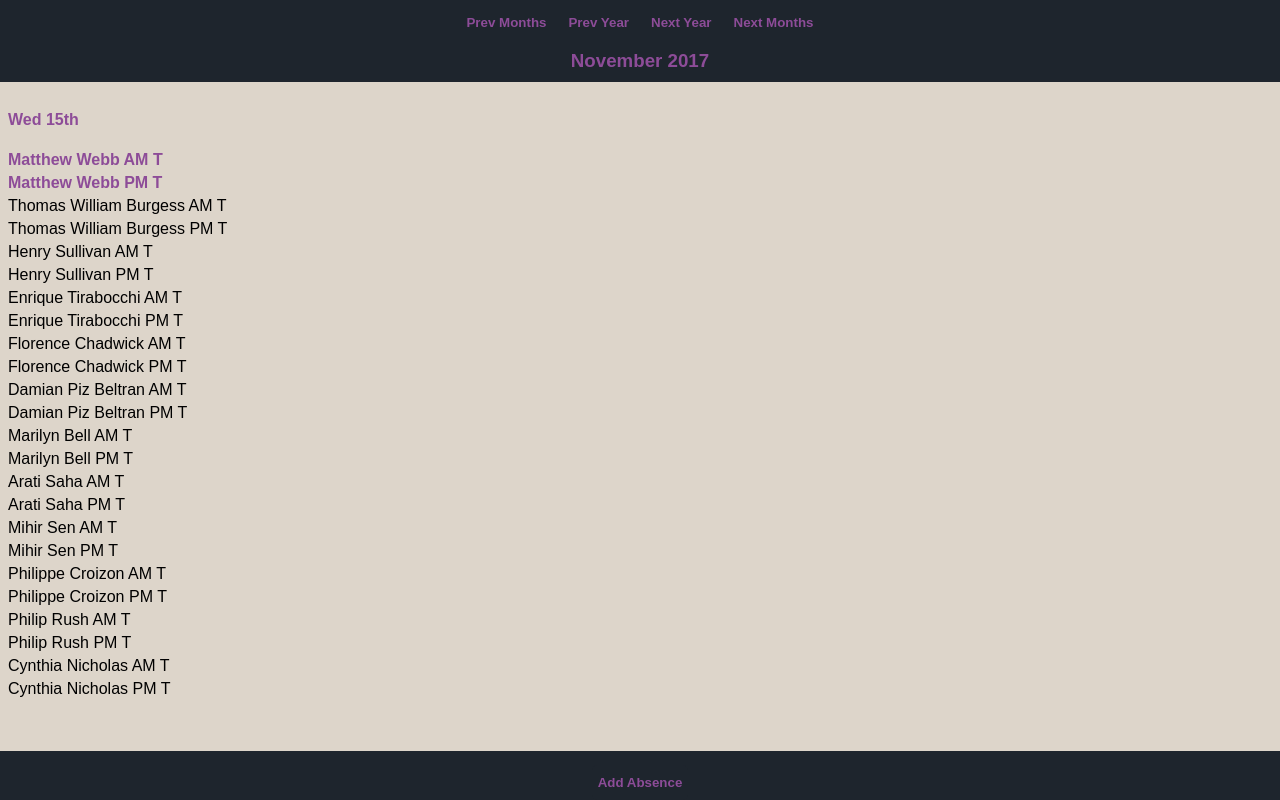
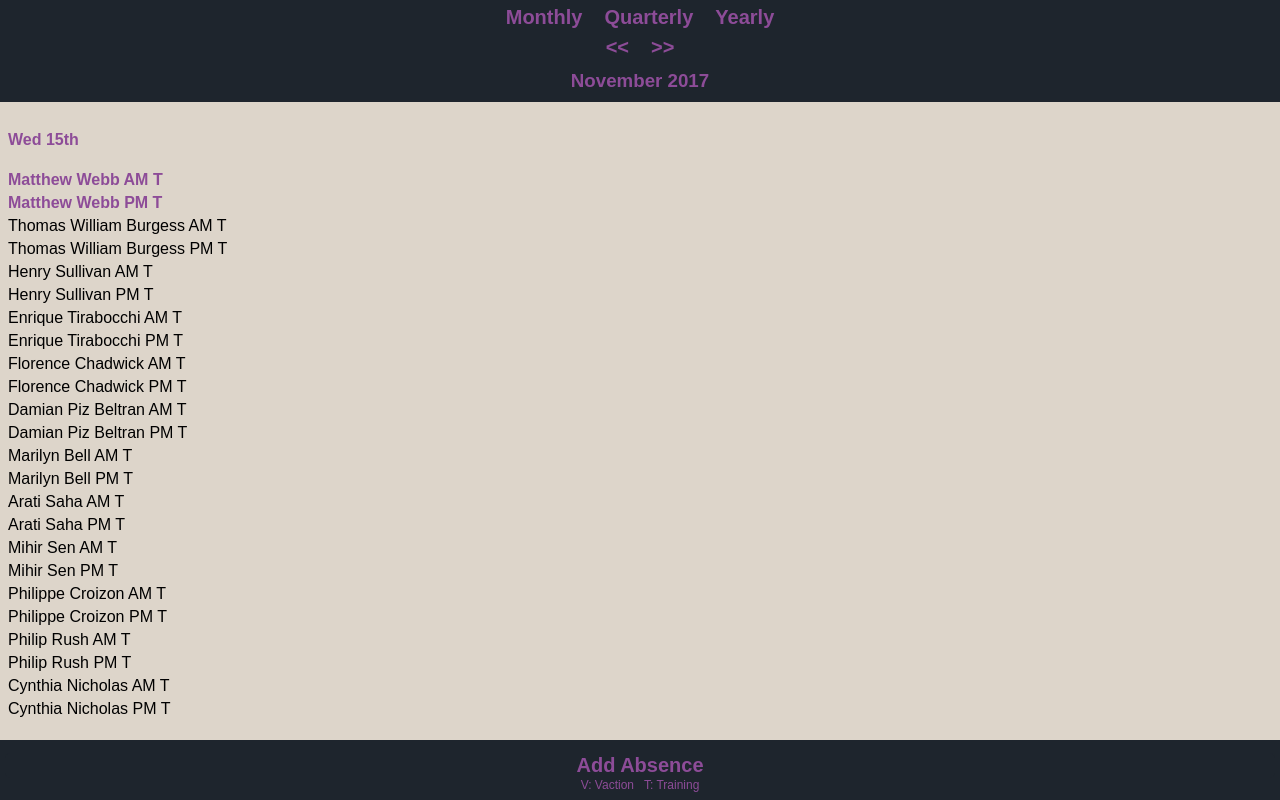
Before and after one commit to CJHunter91/absentee_manager, a React (Create React App) app: page / in a window 1280 px wide. Shown: the top 800 px of the page. Built offline with nearby package versions, Linux system fonts and the light colour scheme.

Commit message:
adds months to render option

```diff
--- a/src/App.css
+++ b/src/App.css
@@ -1,6 +1,6 @@
 body{
 	background-color: #DDD5CA;
-	margin-top: 40px;
+	margin-top: 60px;
 }
 
 h4{
@@ -64,21 +64,38 @@ ul, li{
 #fixed-absence{
 	position: fixed;
 	display: flex;
+	flex-direction: column;
 	justify-content: center;
 	bottom: 0px;
-	height: 40px;
+	height: 60px;
+	width: 100%;
+	background-color: #1E252D;
+	color:#8D4C98;
+}
+
+#fixed-absence ul{
+	display: flex;
+	margin: 0 auto;
+}
+
+#fixed-absence li{
+	margin: 0px 5px;
+	font-size: 1.5vh;
+}
+
+#fixed-nav{
+	display: flex;
+	flex-direction: column;
+	text-align: center;
+	position: fixed;
+	top: 0px;
+	height: 60px;
 	width: 100%;
 	background-color: #1E252D;
 }
 
-#fixed-nav{
-	display: flex;
-	justify-content: center;
-	position: fixed;
-	top: 0px;
-	height: 40px;
-	width: 100%;
-	background-color: #1E252D;
+.prev,.next{
+	font-size: 2vh;
 }
 
 #fixed-nav button{
@@ -91,24 +108,36 @@ ul, li{
 }
 
 .button{
-	margin: 5px;
 	background-color: #1E252D;
 	color:#8D4C98;
 	border: none;
 	font-weight: bold;
+	font-size: 20px;
 }
 
 form{
 	display: flex;
 	justify-content: center;
 	flex-direction: column;
-	width: 40%;
+	width: 70%;
 	margin: 0 auto;
+}
+
+#close{
+	float: right;
+	color:#8D4C98;
+	font-size: xx-large;
 }
 #user-input{
 	align-content: center;
+	text-align: center;
 }
 
+#user-input h4{
+	margin-top: 50px;
+}
+
+
 input, select{
-	margin-top: 5px;
+	margin-top: 15px;
 }
--- a/src/components/UserInput.jsx
+++ b/src/components/UserInput.jsx
@@ -12,13 +12,13 @@ render(){
    position: 'fixed',
    top: '50%',
    left: '50%',
-   height: '80%',
-   width: '80%',
+   height: '40%',
+   width: '60%',
    transform: 'translate(-50%, -50%)',
    zIndex: '9999',
    background: '#1E252D',
    borderRadius: '10px',
-   border: 'solid white 2px'
+   border: 'solid 2px'
  }
 
  if (this.props.style) {
--- a/src/containers/Agenda.jsx
+++ b/src/containers/Agenda.jsx
@@ -19,7 +19,8 @@ class Agenda extends Component{
 				unit:'AM',
 				value:''
 			},
-			clash:""
+			clash:"",
+			monthsToRender:12
 		};
 		this.holidaysAndAbsentees = this.holidaysAndAbsentees.bind(this);
 		this.updateAbscenseData = this.updateAbscenseData.bind(this);
@@ -207,15 +208,15 @@ submitAbsenceData(e){
 
 	updateMonth(e){
 		var date = moment(this.state.currentDate);
-		var modifier = 3;
+		var modifier = this.state.monthsToRender;
 		if(e.target.classList[0] === "prev"){modifier *= -1}
 			date.add(modifier,'M')
 		this.setState({currentDate: date})
 	}
 
-	renderThreeMonths(date=this.state.currentDate){
+	renderMonths(date=this.state.currentDate){
 		var monthArray = []
-		for (var i = 0; i < 3; i++) {
+		for (var i = 0; i < this.state.monthsToRender; i++) {
 			monthArray.push(
 				<section key={i} className="month">
 				<h3>{this.getMonthYearFormat(date)}</h3>
@@ -245,12 +246,20 @@ submitAbsenceData(e){
 		return(
 			<section id="agenda">
 			<nav id="fixed-nav">
-			<button id="prev-month" className="prev button" onClick={this.updateMonth}>Prev Months</button>
-			<button id="prev-year" className="prev button" onClick={this.updateYear}>Prev Year</button>
-			<button id="next-year" className="next button" onClick={this.updateYear}>Next Year</button>
-			<button id="next-month" className="next button" onClick={this.updateMonth}>Next Months</button>
+			<nav id="view-nav">
+			<button id="show-month" className="button"
+			onClick={()=>{this.setState({monthsToRender:1})}}>Monthly</button>
+			<button id="show-month" className="button"
+			onClick={()=>{this.setState({monthsToRender:3})}}>Quarterly</button>
+			<button id="show-month" className="button"
+			onClick={()=>{this.setState({monthsToRender:12})}}>Yearly</button>
 			</nav>
-			{this.renderThreeMonths()}
+			<nav id="navigate-nav">
+			<button id="prev-month" className="prev button" onClick={this.updateMonth}>{"<<"}</button>
+			<button id="next-month" className="next button" onClick={this.updateMonth}>{">>"}</button>
+			</nav>
+			</nav>
+			{this.renderMonths()}
 			<UserInput isOpen={this.state.isModalOpen}
 			closeModal={this.closeModal}
 			data={this.state.absenceData}
@@ -260,6 +269,10 @@ submitAbsenceData(e){
 			/>
 			<nav id="fixed-absence">
 			<button id="new-absence" className="new button" onClick={this.openModal}>Add Absence</button>
+			<ul>
+			<li>V: Vaction</li>
+			<li>T: Training</li>
+			</ul>
 			</nav>
 			</section>
 			)
```
